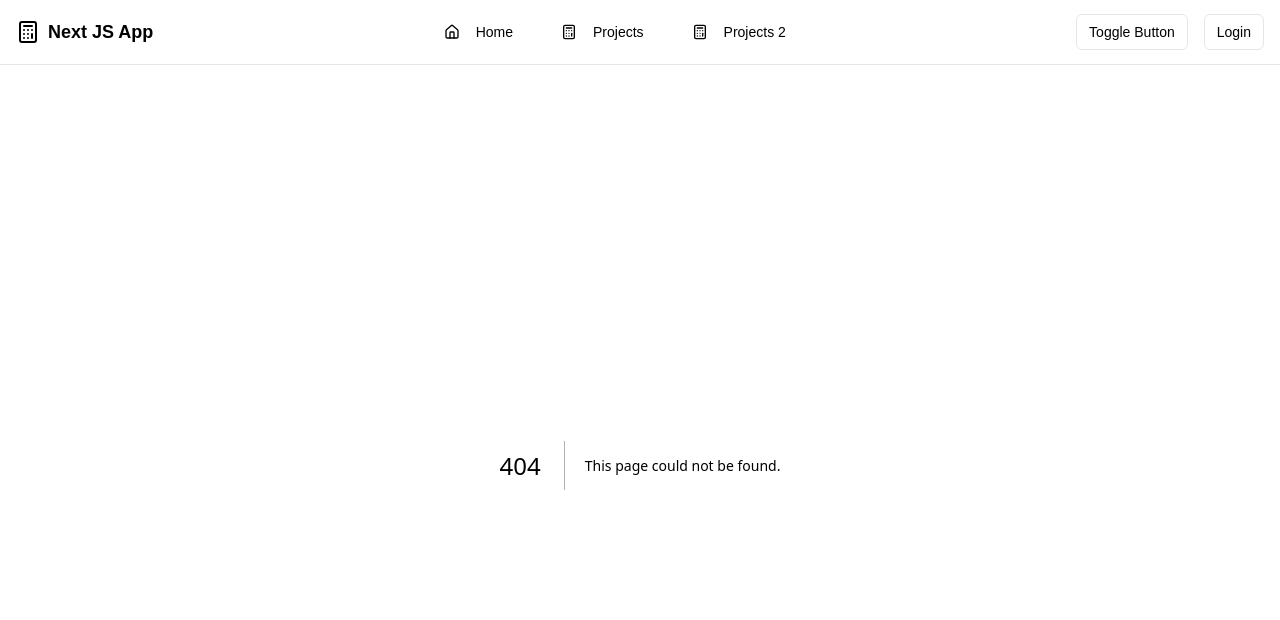
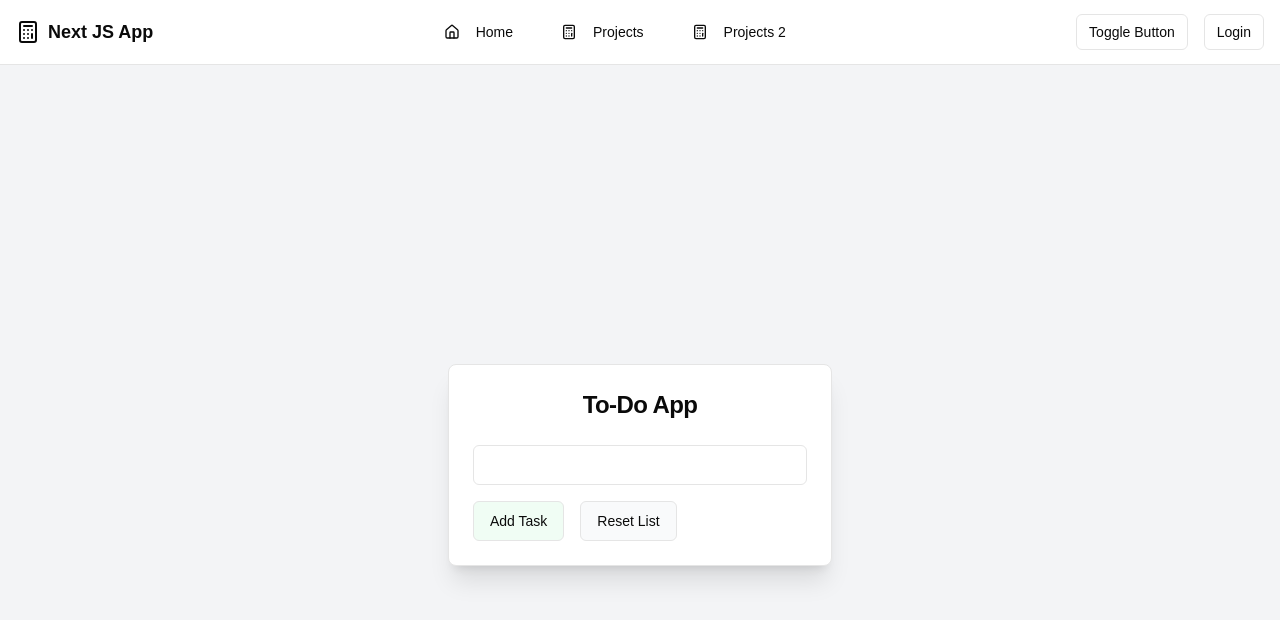
Before and after one commit to 1hirak/ProjectDisplay, a Next.js app: page /31jan in a window 1280 px wide. Before the commit this address had no page. Shown: the top 620 px of the page. Built offline with nearby package versions, Linux system fonts and the light colour scheme.

Commit message:
worked on the edit part

```diff
--- a/package.json
+++ b/package.json
@@ -10,6 +10,7 @@
     "lint": "next lint"
   },
   "dependencies": {
+    "@radix-ui/react-checkbox": "^1.1.3",
     "@radix-ui/react-slot": "^1.1.1",
     "@radix-ui/react-toggle": "^1.1.1",
     "class-variance-authority": "^0.7.1",
--- /dev/null
+++ b/src/app/31jan/page.jsx
@@ -0,0 +1,80 @@
+"use client";
+
+import { useState, useReducer } from "react";
+import { Card, CardContent, CardHeader, CardTitle } from "@/components/ui/card";
+import { Button } from "@/components/ui/button";
+import { Input } from "@/components/ui/input";
+
+export default function TodoApp() {
+  const initailtate = [];
+
+  const reducer = (state, action) => {
+    if (action.type === "add") {
+      let el = {
+        id: Date.now(),
+        task: action.value,
+      };
+      return [...state,el]
+    }
+    if (action.type==="reset") {
+        return state= []
+
+    }
+    return state
+  };
+
+  const [value, setvalue] = useState("");
+
+  const [state, dispatch] = useReducer(reducer, initailtate);
+
+  return (
+    <div className="flex justify-center items-center min-h-screen bg-gray-100">
+      <Card className="w-96 shadow-xl">
+        <CardHeader>
+          <CardTitle className="text-center text-2xl font-bold">
+            To-Do App
+          </CardTitle>
+        </CardHeader>
+        <CardContent>
+          <div className="space-y-4">
+            <Input
+                value={value}
+              onChange={(e) => {
+
+                setvalue(e.target.value);
+              }}
+              type="text"
+            />
+            {/* Display List */}
+            {state&& state.map((x) => (
+              <div key={x.id}>
+                <ul className="list-disc pl-5">{x.task}</ul>
+              </div>
+            ))}
+
+            {/* Add and Reset Buttons */}
+            <div className="flex space-x-4">
+              <Button
+                variant="outline"
+                className="bg-green-50 hover:bg-green-100"
+                onClick={() => {
+                  dispatch({ type: "add", value });
+                  setvalue("")
+                }}
+              >
+                Add Task
+              </Button>
+              <Button
+                variant="outline"
+                className="bg-gray-50 hover:bg-gray-100"
+                onClick= {()=>dispatch({type:"reset"})}
+              >
+                Reset List
+              </Button>
+            </div>
+          </div>
+        </CardContent>
+      </Card>
+    </div>
+  );
+}
--- a/src/app/TodoListwithMark/page.jsx
+++ b/src/app/TodoListwithMark/page.jsx
@@ -1,20 +1,80 @@
-'use client'
+"use client";
 
 import { useReducer, useState } from "react";
 import { Card, CardContent, CardHeader, CardTitle } from "@/components/ui/card";
+import { Checkbox } from "@/components/ui/checkbox";
 import { Button } from "@/components/ui/button";
 import { Input } from "@/components/ui/input";
+import { PencilLine, Trash2 } from "lucide-react";
 
 export default function TodoApp() {
-  // Add useReducer here
+  const initialState = [
+    {
+      id: 1,
+      name: "Conduct keyword research for the homepage",
+      checked: true,
+    },
+    {
+      id: 2,
+      name: " for the homepage",
+      checked: false,
+    },
+  ];
 
+  const changeChacked = (x) => {
+    return !x;
+  };
   const [task, setTask] = useState("");
+  const [editdata, seteditdata] = useState({});
+  const [isUpdating, setisUpdating] = useState(Boolean(0));
+
+  const reducer = (state, action) => {
+    if (action.type == "click") {
+      return state.map((x) =>
+        x.id === action.id ? { ...x, checked: changeChacked(x.checked) } : x
+      );
+    }
+    if (action.type === "submit") {
+      if (action.task.trim().length == 0) {
+        return state;
+      } else {
+        return [
+          ...state,
+          {
+            id: Date.now(),
+            name: action.task,
+            checked: false,
+          },
+        ];
+      }
+    }
+
+    if (action.type === "delete") {
+      return state.filter((x) => x.id !== action.id);
+    }
+
+    if (action.type === "deleteAll") {
+      return [];
+    }
+
+    if (action.type === "edit") {
+      return state.map((x) =>
+        x.id === action.payload.id ? { ...x, name: action.payload.name } : x
+      );
+    }
+
+    return state;
+  };
+
+  const [state, dispatch] = useReducer(reducer, initialState);
 
   return (
     <div className="flex justify-center items-center min-h-screen bg-gray-100">
-      <Card className="w-96 shadow-xl">
+      <Card className="w-128 shadow-xl">
         <CardHeader>
-          <CardTitle className="text-center text-2xl font-bold">Todo List</CardTitle>
+          <CardTitle className="text-center text-2xl font-bold">
+            Todo List
+          </CardTitle>
         </CardHeader>
         <CardContent>
           {/* Task Input */}
@@ -24,20 +84,90 @@ export default function TodoApp() {
               value={task}
               onChange={(e) => setTask(e.target.value)}
               className="mr-2"
+              onKeyDown={(e) => {
+                if (e.key === "Enter") {
+                  dispatch({ type: "submit", task });
+                  setTask("");
+                }
+              }}
             />
+            {!isUpdating && (
               <Button
                 onClick={() => {
-                /* Dispatch add task */
+                  dispatch({ type: "submit", task });
+                  setTask("");
                 }}
               >
                 Add
               </Button>
+            )}
+            {isUpdating && (
+              <Button
+                className="ml-1"
+                onClick={() => {
+                  dispatch({
+                    type: "edit",
+                    payload: { id: editdata.id, name: task },
+                  });
+                  seteditdata({});
+                  setTask("");
+                  setisUpdating(Boolean(0));
+                }}
+              >
+                Update
+              </Button>
+            )}
           </div>
 
           {/* Task List */}
-          <ul className="list-disc pl-4">
-            {/* Render tasks here */}
-          </ul>
+          {state.map((x) => (
+            <div
+              key={x.id}
+              className="pb-2 flex items-center justify-between group hover:bg-gray-50 rounded-lg p-2 transition-colors"
+            >
+              <div className="flex items-center">
+                <Checkbox
+                  checked={x.checked}
+                  onCheckedChange={() => dispatch({ type: "click", id: x.id })}
+                  className={`w-4 h-4 `}
+                />
+
+                <span
+                  className={`ml-3 ${
+                    x.checked ? "line-through text-gray-500" : ""
+                  }`}
+                >
+                  {x.name}
+                </span>
+              </div>
+              <div className="flex items-center space-x-2 opacity-0 group-hover:opacity-100 transition-opacity ml-2">
+                <button
+                  onClick={() => {
+                    setisUpdating(Boolean(1));
+                    seteditdata(x);
+                    setTask(x.name);
+                  }}
+                >
+                  <PencilLine color="#000000" strokeWidth={0.9} />{" "}
+                </button>
+
+                <button
+                  className=" ml-2"
+                  onClick={() => dispatch({ type: "delete", id: x.id })}
+                >
+                  <Trash2 color="#f74b5c" strokeWidth={1} />
+                </button>
+              </div>
+            </div>
+          ))}
+          <Button
+            onClick={() => dispatch({ type: "deleteAll" })}
+            className="w-full mt-4 bg-red-500 hover:bg-red-600 text-white transition-colors duration-200 flex items-center justify-center gap-2"
+            variant="destructive"
+          >
+            <Trash2 size={16} />
+            Delete All Tasks
+          </Button>
         </CardContent>
       </Card>
     </div>
--- /dev/null
+++ b/src/components/ui/checkbox.jsx
@@ -0,0 +1,24 @@
+"use client"
+
+import * as React from "react"
+import * as CheckboxPrimitive from "@radix-ui/react-checkbox"
+import { Check } from "lucide-react"
+
+import { cn } from "@/lib/utils"
+
+const Checkbox = React.forwardRef(({ className, ...props }, ref) => (
+  <CheckboxPrimitive.Root
+    ref={ref}
+    className={cn(
+      "peer h-4 w-4 shrink-0 rounded-sm border border-primary ring-offset-background focus-visible:outline-none focus-visible:ring-2 focus-visible:ring-ring focus-visible:ring-offset-2 disabled:cursor-not-allowed disabled:opacity-50 data-[state=checked]:bg-primary data-[state=checked]:text-primary-foreground",
+      className
+    )}
+    {...props}>
+    <CheckboxPrimitive.Indicator className={cn("flex items-center justify-center text-current")}>
+      <Check className="h-4 w-4" />
+    </CheckboxPrimitive.Indicator>
+  </CheckboxPrimitive.Root>
+))
+Checkbox.displayName = CheckboxPrimitive.Root.displayName
+
+export { Checkbox }
```
Also changed, not shown: 1 other file (tests, documents, lock files or other folders). Lines whose indentation alone changed are shown as unchanged.
